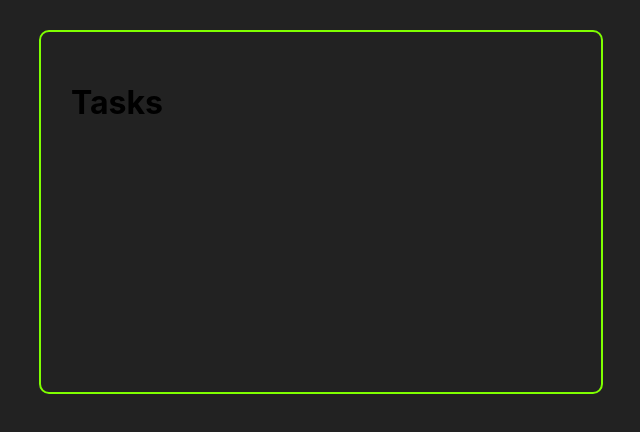
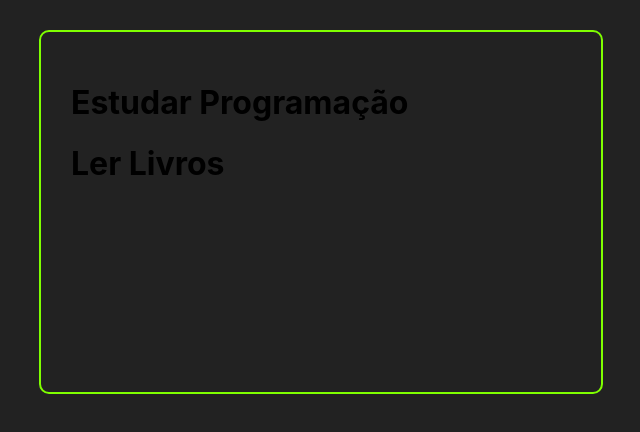
Before and after one commit to GuilhermeReckziegel/iniciando_react, a React (Create React App) app: page / in a window 1280 px wide. Shown: the top 432 px of the page, without its empty margins (319-959 px from the left). Built offline with nearby package versions, Linux system fonts and the light colour scheme; the HTML template or start-up script is replaced by a standard one.

Commit message:
atualizando versao

```diff
--- a/src/components/Tasks.js
+++ b/src/components/Tasks.js
@@ -1,8 +1,19 @@
-import React from 'react'
+import React from 'react';
 
-const Tasks = (props) => {
-    console.log(props);
-    return <h1>Tasks</h1>
+import Item_task from './itemTask';
+
+const Tasks = ({ tasks }) => {
+
+    return (
+        <>
+
+        {tasks.map((item_task) => (
+            <Item_task  item_task={item_task} />
+
+        ))}
+
+        </>
+    );
 };
 
 export default Tasks;
--- /dev/null
+++ b/src/components/itemTask.js
@@ -0,0 +1,7 @@
+import React from 'react';
+
+const item_task = ({item_task}) => {
+    return <h1>{item_task.title}</h1>;
+};
+
+export default item_task;
```
